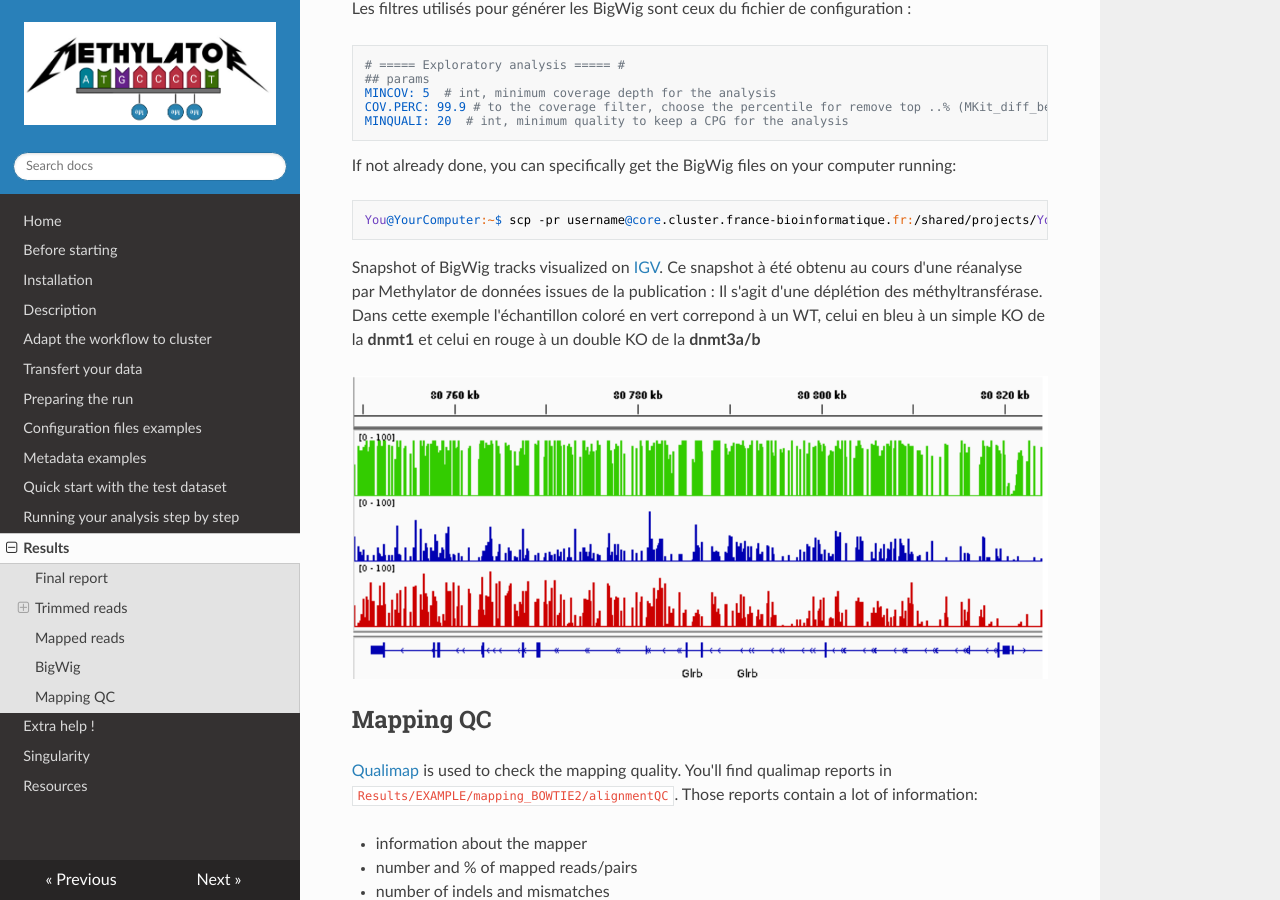
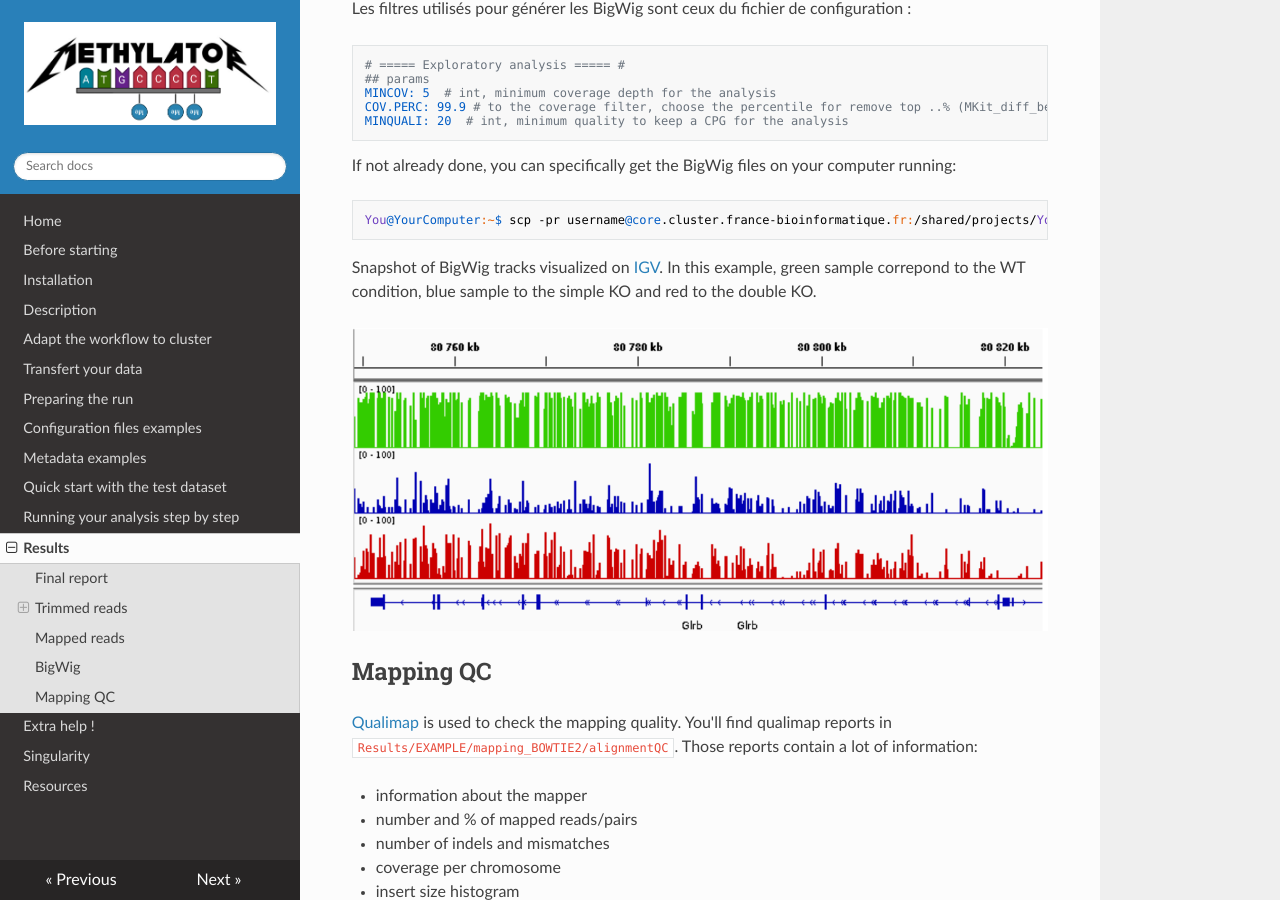
Before and after one commit to parisepigenetics/Methylator-Documentation, an MkDocs documentation site: the page built from docs/results.md, in a window 1280 px wide and 900 px high, scrolled down 4316 px. Built offline with MkDocs 1.6.1, drawn with Linux system fonts in a browser that asks for light colours; nearby versions of some CDN libraries.

Commit message:
Update results.md

````diff
--- a/docs/results.md
+++ b/docs/results.md
@@ -219,9 +219,7 @@ You@YourComputer:~$ scp -pr username@core.cluster.france-bioinformatique.fr:/sha
 ```
 
 Snapshot of BigWig tracks visualized on [IGV](http://software.broadinstitute.org/software/igv/home).
-Ce snapshot à été obtenu au cours d'une réanalyse par Methylator de données issues de la publication :
-Il s'agit d'une déplétion des méthyltransférase.
-Dans cette exemple l'échantillon coloré en vert correpond à un WT, celui en bleu à un simple KO de la **dnmt1** et celui en rouge à un double KO de la **dnmt3a/b**
+In this example, green sample correpond to the WT condition, blue sample to the simple KO and red to the double KO.
 
 ![igv_bw](img/bigwig.png)
 
````
